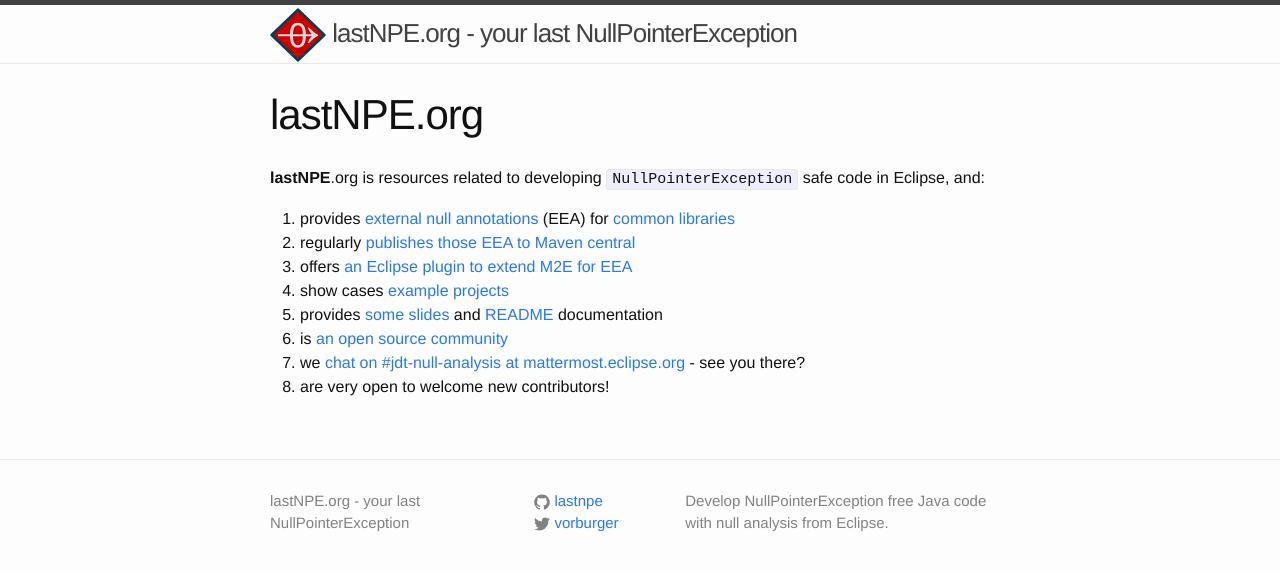
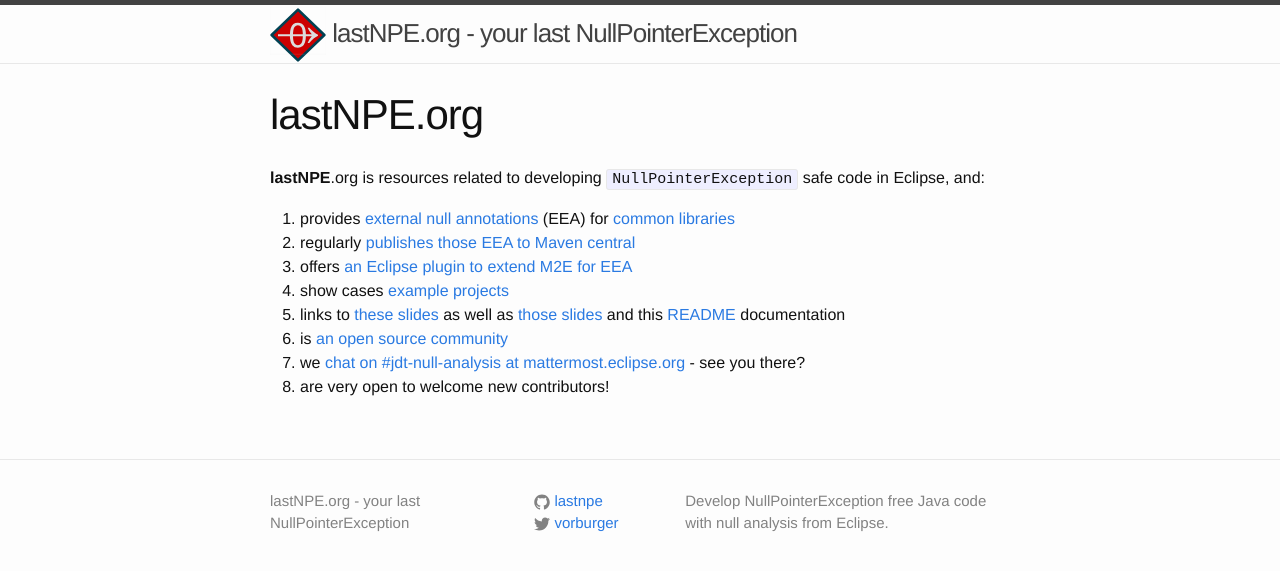
Before and after one commit to lastnpe/lastnpe.github.io, a Jekyll site: the page built from index.md, in a window 1280 px wide. Shown: the top 571 px of the page. Built offline with Jekyll 4.4.1, drawn with Linux system fonts in a browser that asks for light colours.

Commit message:
add link to Till's EclipseCon prez slides

```diff
--- a/index.md
+++ b/index.md
@@ -11,7 +11,7 @@ for [common libraries](https://github.com/lastnpe/eclipse-null-eea-augments/tree
 2. regularly [publishes those EEA to Maven central](https://repo1.maven.org/maven2/org/lastnpe/eea/)
 3. offers [an Eclipse plugin to extend M2E for EEA](https://github.com/lastnpe/eclipse-external-annotations-m2e-plugin)
 4. show cases [example projects](https://github.com/lastnpe/eclipse-null-eea-augments/tree/master/examples/maven)
-5. provides [some slides](https://www.slideshare.net/mikervorburger/the-end-of-the-world-as-we-know-it-aka-your-last-nullpointerexception-1b-bugs) and [README](https://github.com/lastnpe/eclipse-null-eea-augments/blob/master/README.md) documentation
+5. links to [these slides](https://www.slideshare.net/mikervorburger/the-end-of-the-world-as-we-know-it-aka-your-last-nullpointerexception-1b-bugs) as well as [those slides](https://www.eclipsecon.org/europe2017/sites/default/files/slides/nullannotations-eclipsecon2017_0.pdf) and this [README](https://github.com/lastnpe/eclipse-null-eea-augments/blob/master/README.md) documentation
 6. is [an open source community](https://www.redhat.com/en/open-source)
 7. we [chat on #jdt-null-analysis at mattermost.eclipse.org](https://mattermost.eclipse.org/eclipse/channels/jdt-null-analysis) - see you there?
 8. are very open to welcome new contributors!
```
